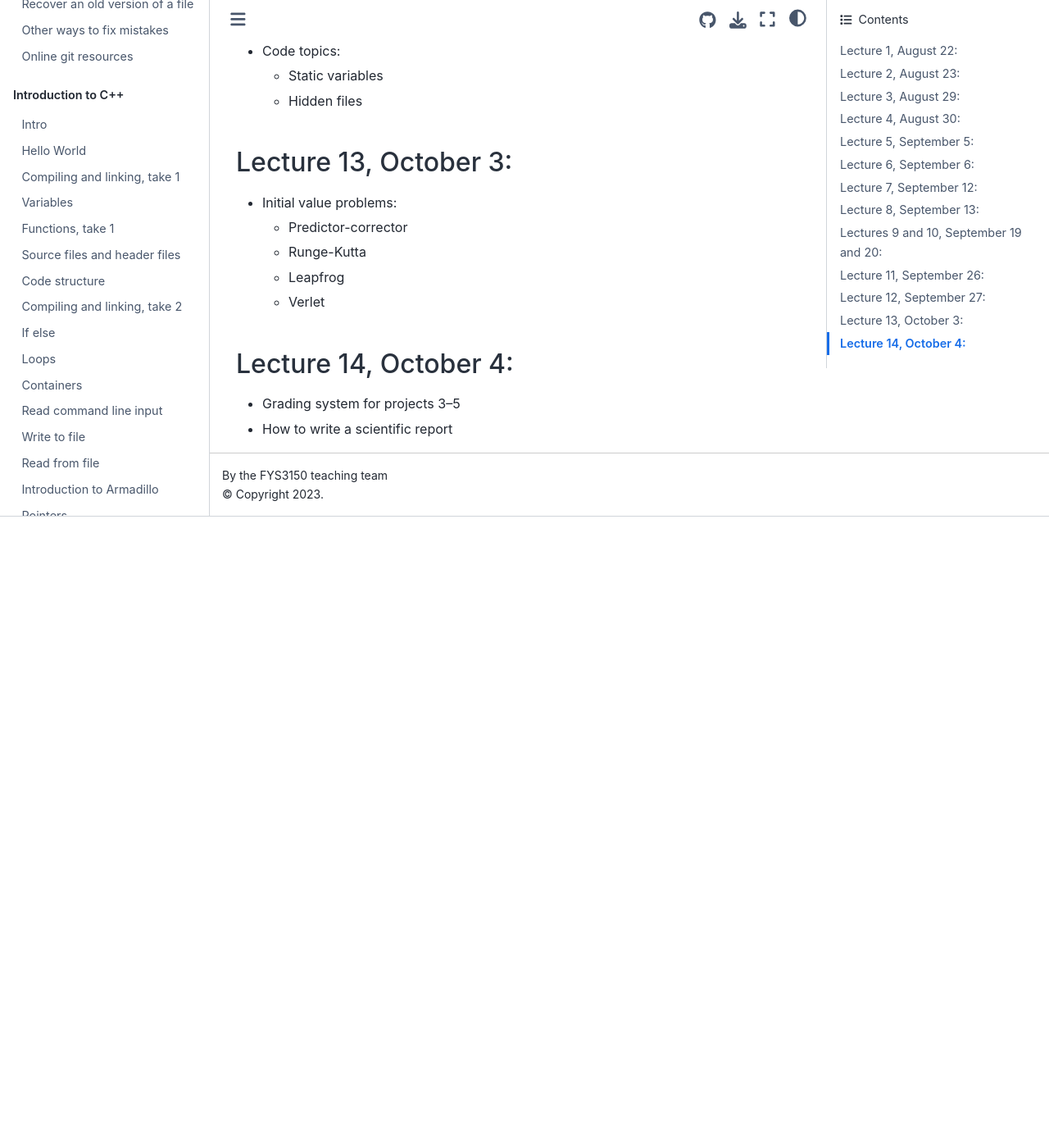
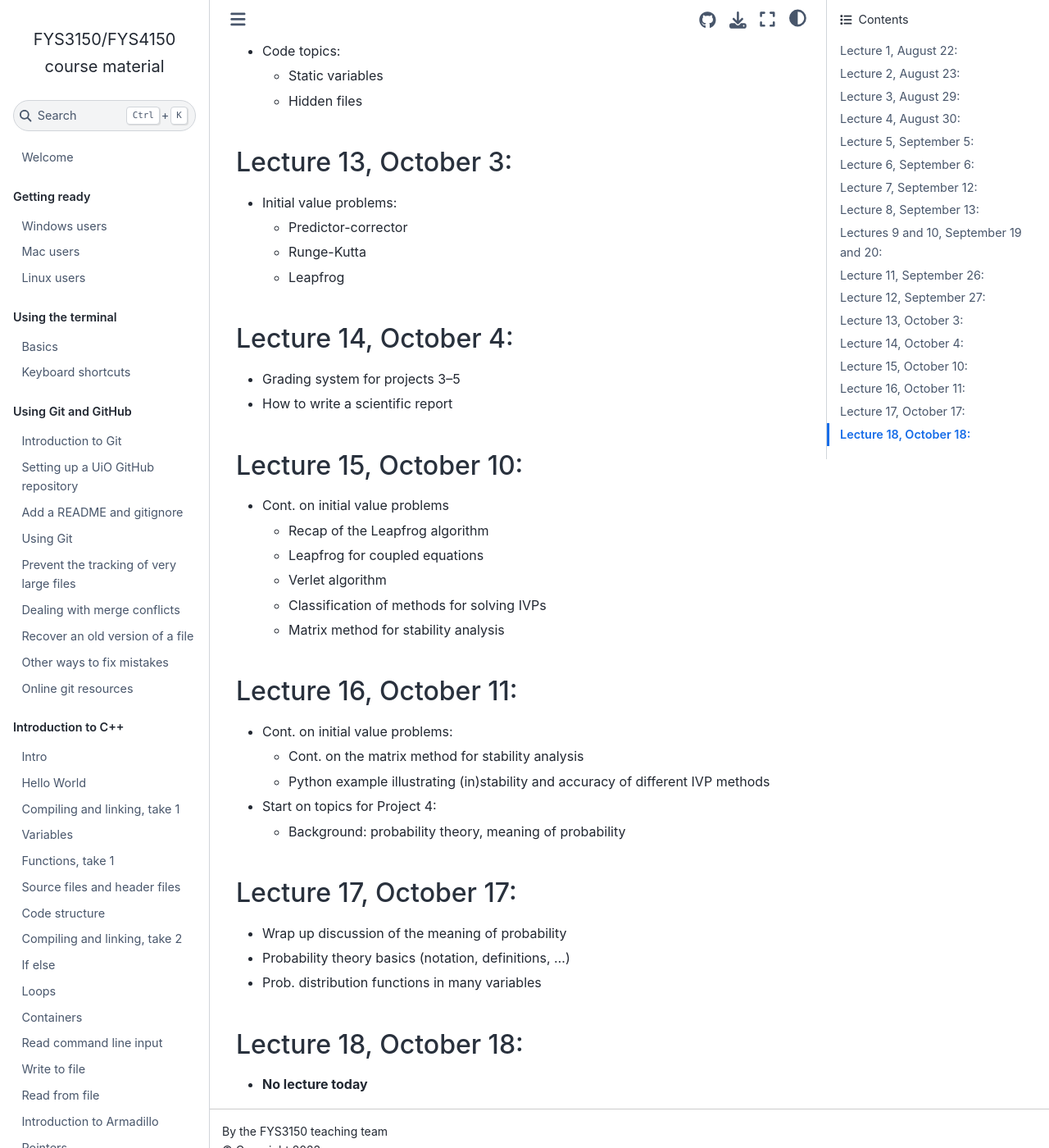
Before and after one commit to anderkve/FYS3150, a Jupyter Book: the page built from lecture_notes/2024/README.md, in a window 1280 px wide and 1400 px high, scrolled down 3366 px. Shown: the whole window at 82% size. Built offline with Jupyter Book 1.0.4 settings and Sphinx 7.4.7 and the Sphinx Book theme 1.1.4, drawn with Linux system fonts in a browser that asks for light colours; pages that are not in the unit, such as notebooks, are missing from menus; before the commit the page ends 3996 px from its top, so only the background shows below that.

Commit message:
Update README.md

```diff
--- a/lecture_notes/2024/README.md
+++ b/lecture_notes/2024/README.md
@@ -129,10 +129,40 @@
   - Predictor-corrector
   - Runge-Kutta
   - Leapfrog
-  - Verlet
 
 
 ### Lecture 14, October 4:
 
 - Grading system for projects 3--5
 - How to write a scientific report
+
+
+### Lecture 15, October 10:
+
+- Cont. on initial value problems
+  - Recap of the Leapfrog algorithm
+  - Leapfrog for coupled equations
+  - Verlet algorithm
+  - Classification of methods for solving IVPs
+  - Matrix method for stability analysis
+
+
+### Lecture 16, October 11:
+
+- Cont. on initial value problems:
+  - Cont. on the matrix method for stability analysis
+  - Python example illustrating (in)stability and accuracy of different IVP methods
+- Start on topics for Project 4:
+  - Background: probability theory, meaning of probability
+
+
+### Lecture 17, October 17:
+
+- Wrap up discussion of the meaning of probability
+- Probability theory basics (notation, definitions, ...)
+- Prob. distribution functions in many variables
+
+
+### Lecture 18, October 18:
+
+- **No lecture today**
```
